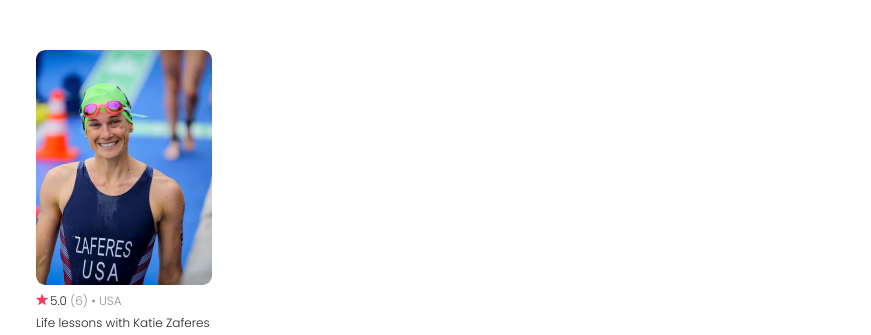
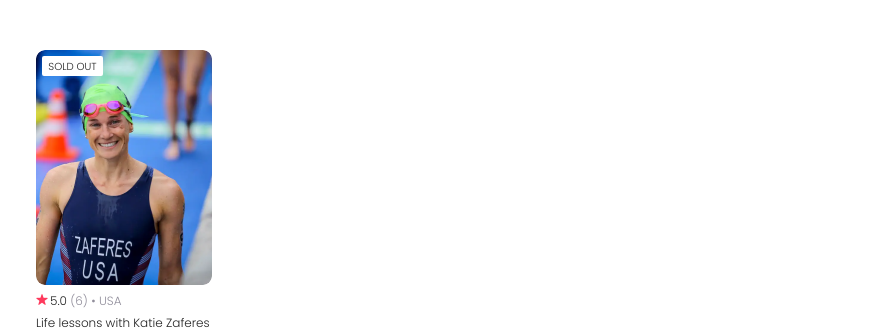
Before and after one commit to BurakAy/AirbnbExperiences, a React (Vite) app: page / in a window 1280 px wide. Shown: the part 467-802 px from the top of the page, without its empty margins (0-871 px from the left). Built offline with nearby package versions, Linux system fonts and the light colour scheme.

Commit message:
card component image label and styling

```diff
--- a/src/components/Card.jsx
+++ b/src/components/Card.jsx
@@ -6,7 +6,7 @@ const Card = () => {
   return (
     <div className="card--container">
       <div className="card--image_wrapper">
-        <span className="card--image_label"></span>
+        <span className="card--image_label">Sold Out</span>
         <img src={katieimage} alt="Katie Zaferes" className="card--image" />
       </div>
       <div className="card--details">
--- a/src/styles/Card.css
+++ b/src/styles/Card.css
@@ -8,6 +8,26 @@
     max-height: 235px;
     border-radius: 9px;
     overflow: hidden;
+    position: relative;
+}
+
+.card--image_label {
+    position: absolute;
+    display: flex;
+    justify-content: center;
+    align-items: center;
+    margin-top: 6px;
+    margin-left: 6px;
+    width: 61px;
+    height: 20px;
+    background: #FFFFFF;
+    border-radius: 2px;
+    text-transform: uppercase;
+    font-weight: 400;
+    font-size: 10.24px;
+    line-height: 110%;
+    text-align: center;
+    color: #222222;
 }
 
 .card--image {
```
